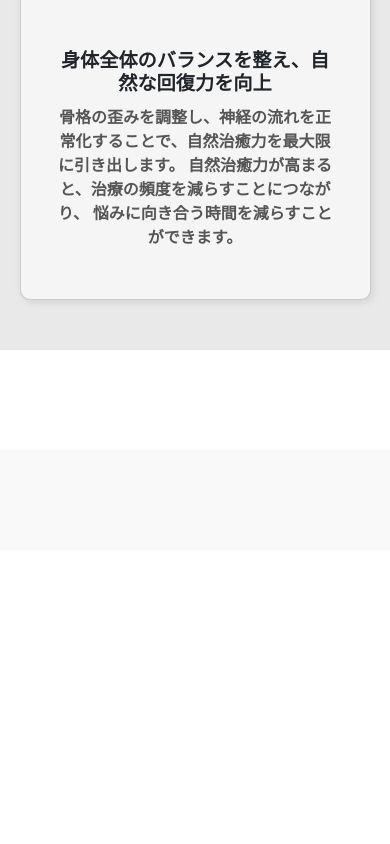
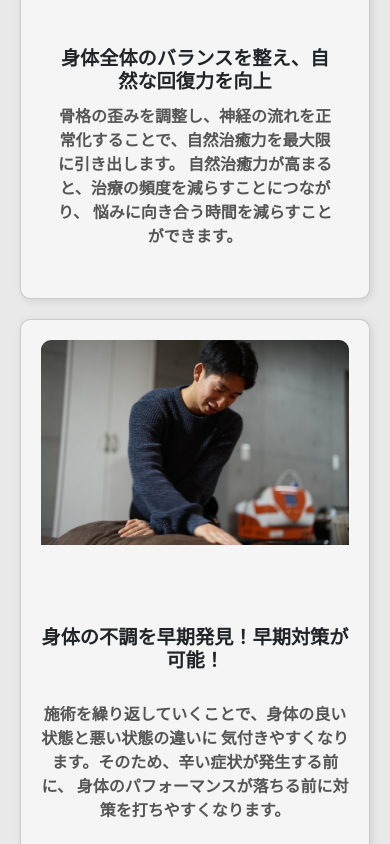
Before and after one commit to cyobi164/yoshida, a React (Vite) app: page / in a window 390 px wide. Shown: the part 3717-4561 px from the top of the page. Before the commit the page ends 4267 px from the top, so only its background shows below. Built offline with nearby package versions, Linux system fonts and the light colour scheme; a web font is replaced by a local one.

Commit message:
is saved

```diff
--- a/src/component/Main.css
+++ b/src/component/Main.css
@@ -160,18 +160,18 @@ body {
 }
 
 .card-container {
-    margin-top: 30px;
+  margin-top: 30px;
   display: flex;
   justify-content: center; /* Centers the cards horizontally */
   gap: 20px; /* Adds space between the cards */
   flex-wrap: wrap; /* Allows wrapping on smaller screens */
   width: 100%;
-  max-width: 1100px; /* Adjust this value based on your design */
+  max-width: 1200px; /* Adjust this value based on your design */
 }
 
 .card {
-  flex: 1 1 45%; /* Makes each card take 45% of the container width */
-  max-width: 450px; /* Restricts max width for consistency */
+  flex: 1 1 calc(33.33% - 20px); /*make each card take 1/3 of the row*/
+  max-width: 350px; /* Restricts max width for consistency */
   background: #f5f5f5; /* Light grey background */
   border-radius: 10px;
   box-shadow: 2px 2px 8px rgba(0, 0, 0, 0.1);
@@ -200,14 +200,16 @@ body {
   color: #555;
 }
 
-/* Responsive: One card per row on smaller screens */
-@media (max-width: 768px) {
-  .card-container {
-    flex-direction: column;
-    align-items: center;
-  }
-
+/* Responsive: Adjust to two cards per row on tablets */
+@media (max-width: 900px) {
   .card {
-    flex: 1 1 100%; /* Full width on small screens */
+    flex: 1 1 calc(50% - 20px); /* 2 cards per row */
   }
 }
+
+/* Responsive: One card per row on mobile */
+@media (max-width: 600px) {
+  .card {
+    flex: 1 1 100%;
+  }
+}
--- a/src/component/Main.jsx
+++ b/src/component/Main.jsx
@@ -3,6 +3,7 @@ import Profile_image from "../assets/photo/yoshi.jpg";
 import Back_img from "../assets/photo/backimg.jpg";
 import Card01 from "../assets/photo/img01.jpg";
 import Card02 from "../assets/photo/card02.jpg";
+import Card03 from "../assets/photo/img03.jpg";
 import "./Main.css";
 
 function Main() {
@@ -59,7 +60,9 @@ function Main() {
             <div className="card">
               <img src={Card02} alt="Card Image" className="card-image" />
               <div className="card-content">
-          <h1 className="card-title">身体全体のバランスを整え、自然な回復力を向上</h1>
+                <h1 className="card-title">
+                  身体全体のバランスを整え、自然な回復力を向上
+                </h1>
                 <p className="card-description">
                   骨格の歪みを調整し、神経の流れを正常化することで、自然治癒力を最大限に引き出します。
                   自然治癒力が高まると、治療の頻度を減らすことにつながり、
@@ -67,10 +70,24 @@ function Main() {
                 </p>
               </div>
             </div>
+
+            <div className="card">
+              <img src={Card03} alt="Card Image" className="card-image" />
+              <div className="card-container">
+                <h1 className="card-title">
+                身体の不調を早期発見！早期対策が可能！
+                </h1>
+                <p className="card-description">
+                施術を繰り返していくことで、身体の良い状態と悪い状態の違いに
+                気付きやすくなります。そのため、辛い症状が発生する前に、
+                身体のパフォーマンスが落ちる前に対策を打ちやすくなります。
+                </p>
+              </div>
+            </div>
+
           </div>
         </div>
       </section>
-
 
       <section id="plans" className="content-section"></section>
     </>
```
Also changed, not shown: src/assets/photo/img03.JPG (added). Lines whose indentation alone changed are shown as unchanged.
